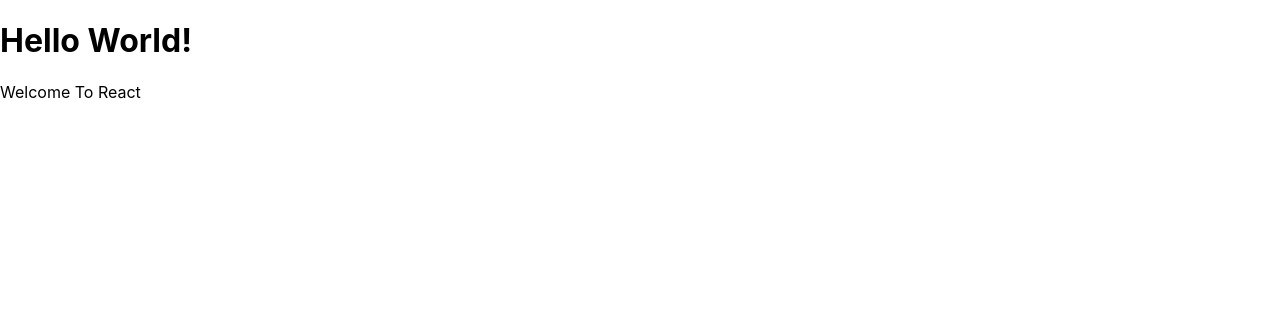
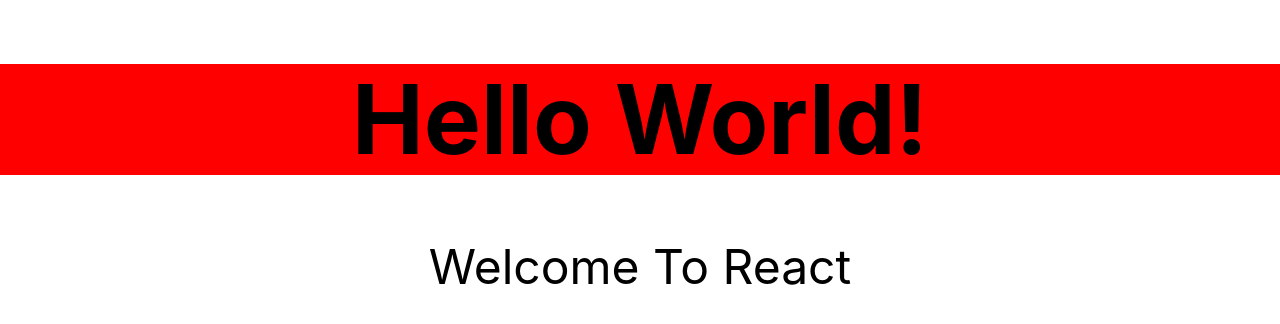
Before and after one commit to BrianLevin/Robo-Friends-App, a React (Create React App) app: page / in a window 1280 px wide. Shown: the top 324 px of the page. Built offline with nearby package versions, Linux system fonts and the light colour scheme.

Commit message:
Added a css file and installed tacyons to format the html which utilizes Css making it fast loading, highly readable, and little custom CSS as possible

```diff
--- a/package.json
+++ b/package.json
@@ -9,6 +9,7 @@
     "react": "^17.0.2",
     "react-dom": "^17.0.2",
     "react-scripts": "4.0.3",
+    "tachyons": "^4.12.0",
     "web-vitals": "^1.1.2"
   },
   "scripts": {
--- /dev/null
+++ b/src/Hello.css
@@ -0,0 +1,4 @@
+h1 {
+
+    background: red;
+}
--- a/src/Hello.js
+++ b/src/Hello.js
@@ -1,4 +1,6 @@
 import React, { Component } from 'react';
+
+import './Hello.css'
 
 class Hello extends Component {
 
@@ -6,7 +8,7 @@
 
 
          return (
-         <div>
+         <div class = 'f1 tc'>
 
          <h1>Hello World!</h1>
          <p>Welcome To React</p>
--- a/src/index.js
+++ b/src/index.js
@@ -5,6 +5,8 @@
 import reportWebVitals from './reportWebVitals';
 import Hello from './Hello';
 
+import 'tachyons';
+
 ReactDOM.render(  <Hello />,document.getElementById('root'));
 
 // If you want to start measuring performance in your app, pass a function
```
Also changed, not shown: 1 other file (tests, documents, lock files or other folders).
